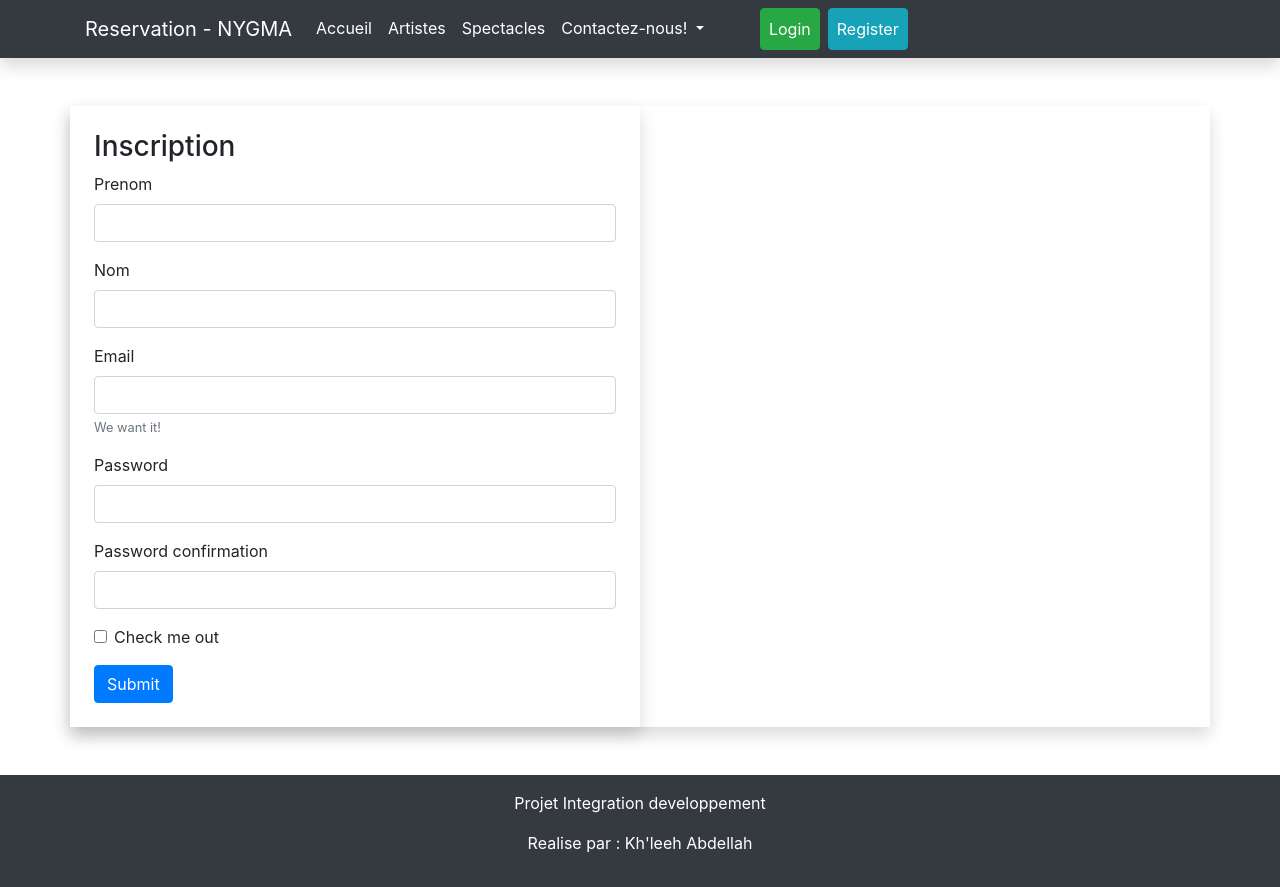
After one commit to abdellahkh/labo-PID, a Django app: page /register in a window 1280 px wide. The commit adds this page. Run offline with Django 4.2, Linux system fonts and the light colour scheme.

Commit message:
ajout register, login, navbar, base de la homme page

```diff
--- a/reservation/templates/base.html
+++ b/reservation/templates/base.html
@@ -13,14 +13,14 @@
   <body>
     <nav class="navbar navbar-expand-lg navbar-light bg-light bg-dark shadow">
         <div class="container">
-        <a class="navbar-brand text-white" href="#">Reservation - NYGMA</a>
+        <a class="navbar-brand text-white" href="/">Reservation - NYGMA</a>
         <button class="navbar-toggler" type="button" data-toggle="collapse" data-target="#navbarNavDropdown" aria-controls="navbarNavDropdown" aria-expanded="false" aria-label="Toggle navigation">
           <span class="navbar-toggler-icon"></span>
         </button>
         <div class="collapse navbar-collapse" id="navbarNavDropdown">
           <ul class="navbar-nav">
             <li class="nav-item active">
-              <a class="nav-link text-white" href="#">Accueil<span class="sr-only">(current)</span></a>
+              <a class="nav-link text-white" href="/">Accueil<span class="sr-only">(current)</span></a>
             </li>
             <li class="nav-item">
               <a class="nav-link text-white" href="#">Artistes</a>
@@ -37,6 +37,12 @@
                 <a class="dropdown-item" href="#">Another action</a>
                 <a class="dropdown-item" href="#">Something else here</a>
               </div>
+            </li>
+            <li class="nav-item active ml-5">
+              <a class="nav-link btn btn-success text-white" href="{% url 'login' %}">Login</a>
+            </li>
+            <li class="nav-item active ml-2">
+              <a class="nav-link btn btn-info text-white" href="{% url 'register' %}">Register</a>
             </li>
           </ul>
         </div>
--- /dev/null
+++ b/reservation/templates/register.html
@@ -0,0 +1,42 @@
+{% extends "base.html" %}
+
+{% block content %}
+<div class="container">
+    <div class="row mt-5 mb-5 shadow">
+        <div class="col-lg-6 shadow p-4">
+          <h3>Inscription</h3>
+            <form>
+                <div class="form-group">
+                    <label for="exampleInputPrenom">Prenom</label>
+                    <input type="text" class="form-control" id="exampleInputPrenom" aria-describedby="prenomHelp">
+                  </div>
+                  <div class="form-group">
+                    <label for="exampleInputNom">Nom</label>
+                    <input type="text" class="form-control" id="exampleInputNom" aria-describedby="NomHelp">
+                  </div>
+                <div class="form-group">
+                  <label for="exampleInputEmail1">Email</label>
+                  <input type="email" class="form-control" id="exampleInputEmail1" aria-describedby="emailHelp">
+                <small id="emailHelp" class="form-text text-muted">We want it!</small>
+                </div>
+                <div class="form-group">
+                  <label for="exampleInputPassword1">Password</label>
+                  <input type="password" class="form-control" id="exampleInputPassword1">
+                </div>
+                <div class="form-group">
+                    <label for="exampleInputPasswordConfirmation">Password confirmation</label>
+                    <input type="password" class="form-control" id="exampleInputPasswordConfirmation">
+                  </div>
+                <div class="form-group form-check">
+                  <input type="checkbox" class="form-check-input" id="exampleCheck1">
+                  <label class="form-check-label" for="exampleCheck1">Check me out</label>
+                </div>
+                <button type="submit" class="btn btn-primary">Submit</button>
+              </form>
+        </div>
+        <div class="col-lg-6">
+          <img src="" alt="" class="img-fluid img-responsive">
+        </div>
+    </div>
+</div>
+{% endblock %}
--- a/reservation/urls.py
+++ b/reservation/urls.py
@@ -5,4 +5,6 @@ from .views import *
 
 urlpatterns = [
     path('',home, name="home"),
+    path('login',login, name="login"),
+    path('register',register, name="register"),
 ]
--- a/reservation/views.py
+++ b/reservation/views.py
@@ -3,3 +3,9 @@ from django.shortcuts import render
 # Create your views here.
 def home(request):
     return render(request,'home.html')
+
+def login(request):
+    return render(request,'login.html')
+
+def register(request):
+    return render(request,'register.html')
```
Also changed, not shown: reservation/templates/home.html (+17 -1 lines), reservation/templates/login.html (added, +30 -0 lines).
